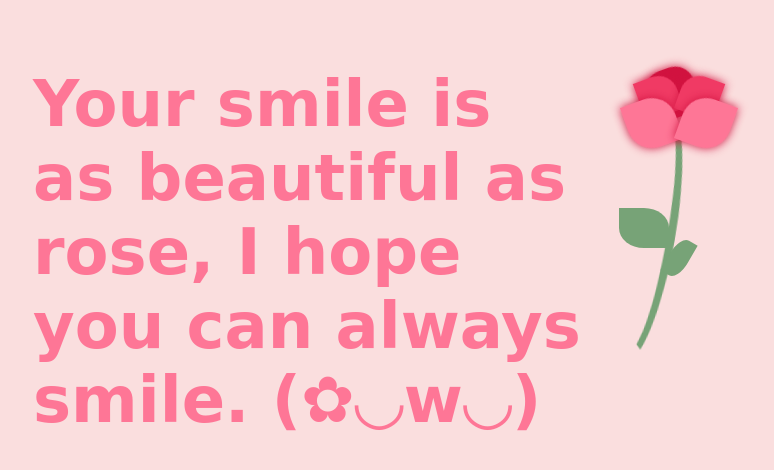
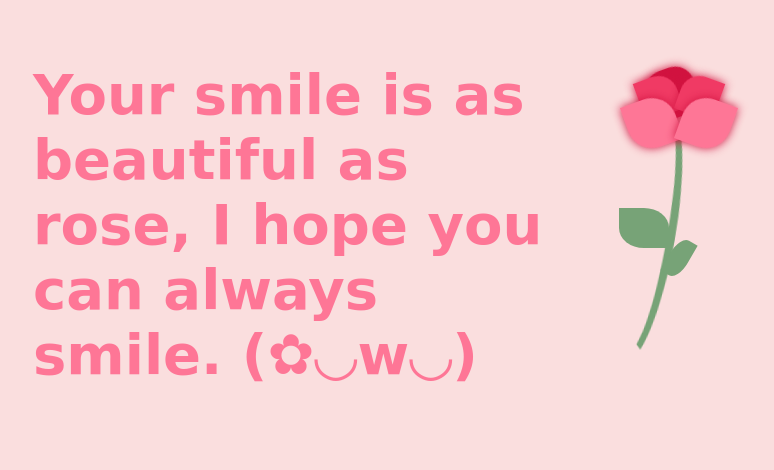
Before and after one commit to arundada9000/Flower-with-Message, a plain HTML site: page index.html in a window 1280 px wide. Shown: the part 200-670 px from the top of the page, without its empty margins (231-1005 px from the left). Drawn offline with Linux system fonts and the light colour scheme; a web font is replaced by a local one.

Commit message:
feat: updated readme

```diff
--- a/styles.css
+++ b/styles.css
@@ -22,7 +22,7 @@ body {
 h1 {
   font-family: "Sacramento", cursive;
   color: #fe7696;
-  font-size: 64px;
+  font-size: 3.5rem;
 }
 
 .letter {
```
Also changed, not shown: preview/mobile-preview1.png (added), preview/mobile-preview2.png (added), 1 other file.
